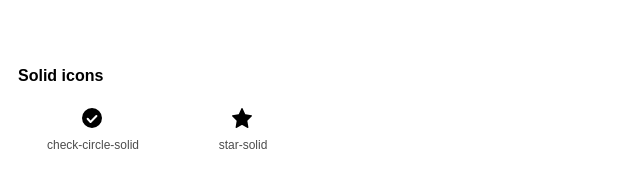
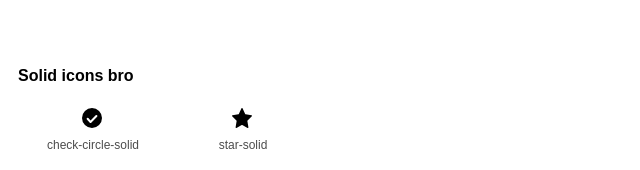
Before and after one commit to FarmIQSystemsLimited/farmiq-icons, a plain HTML site: page index.html in a window 1280 px wide. Shown: the part 630-800 px from the top of the page, 0-640 px from the left. Drawn offline with Linux system fonts and the light colour scheme.

Commit message:
added random message

```diff
--- a/index.html
+++ b/index.html
@@ -262,7 +262,7 @@
 
 	</section>
 
-	<h2>Solid icons</h2>
+	<h2>Solid icons bro</h2>
 	<section>
 
 		<div class="icon-container">
```
